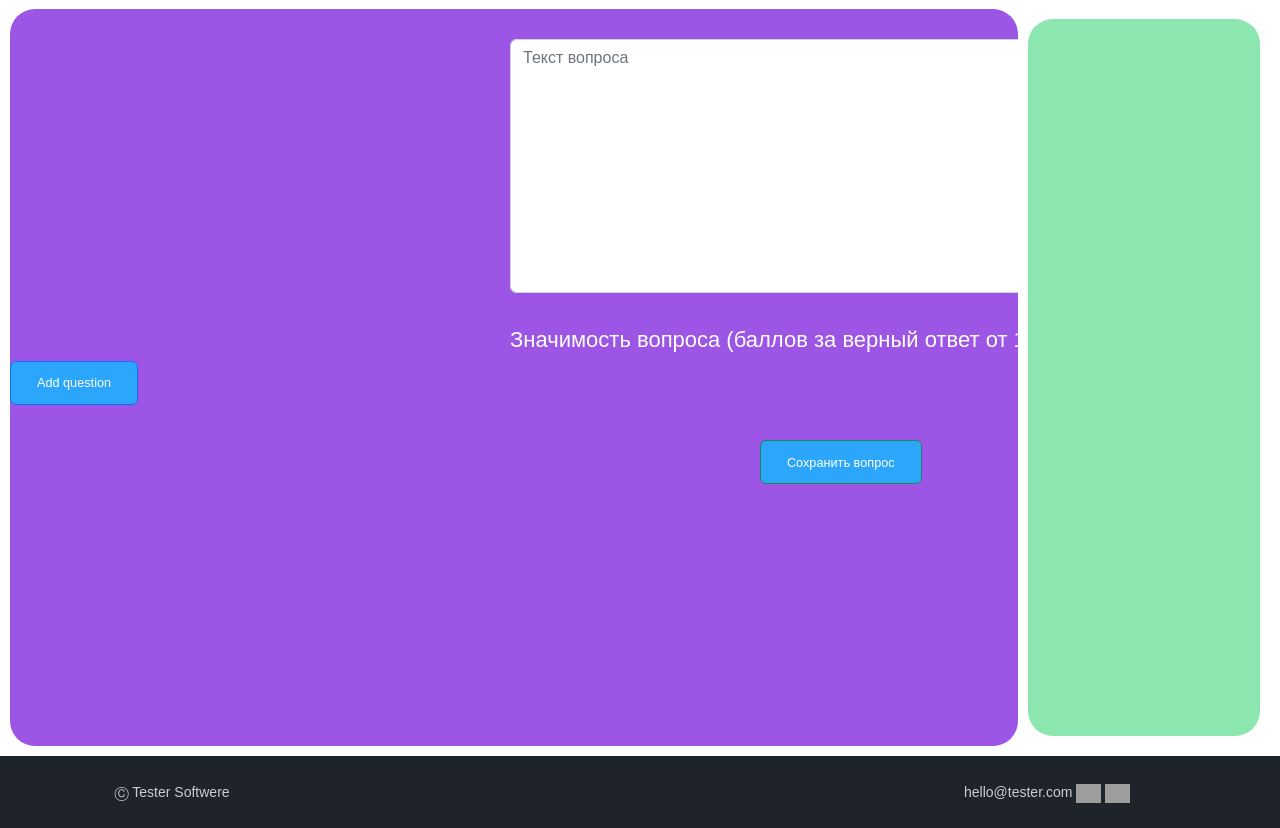
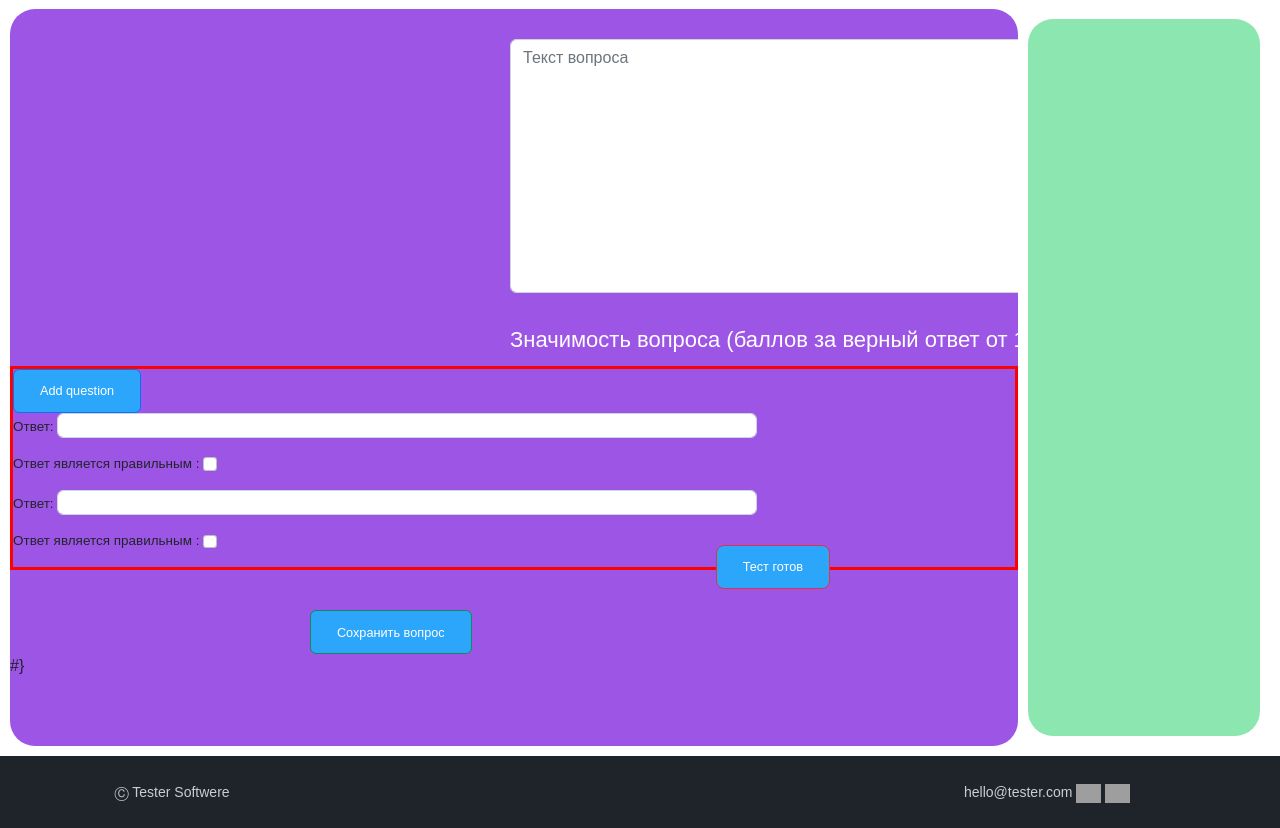
Before and after one commit to moipo/tester, a Django app: page /newtest/86/create_questions/ in a window 1280 px wide. Shown: the part 111-939 px from the top of the page. Run offline with Django 4.2, Linux system fonts and the light colour scheme; some libraries are stand-ins or nearby versions; grey boxes are pictures that could not be loaded.

Commit message:
dynamic forms part 2

```diff
--- a/templates/createquestions_form.html
+++ b/templates/createquestions_form.html
@@ -23,21 +23,29 @@
          <label class = "textstyle" for = "id_importance">Значимость вопроса (баллов за верный ответ от 1 до 10):</label>
          <input class ="form-control questionform_importance" min = "1" max = "10" type="number" name="importance" value="5" required="" id="id_importance" >
      </div>
+
+     <div class="form-group ans_group mx-auto" >
        <button type = "button" class="btn btn-primary plusBtn" name="button"> Add question </button>
-     <div class="form-group ansGroup" style = "margin-left: 450px;">
-       <button type="submit" class="btn btn-success btn-md createQuestionButton">Сохранить вопрос</button>
-       <div id = "empty_form" class ="hidden" >
+         <div id = "empty_form" class = "empty_form" >
        {{answer_form.as_p}}
         </div>
+        <div class = "empty_form">
+      {{answer_form.as_p}}
+       </div>
+    </div>
+ <button type="submit" class="btn btn-success btn-md createQuestionButton">Сохранить вопрос</button>
+ </form>
 
-     </div>
-
+<form action="{% url 'geturl' testid %}">#}
+  <button class = "btn btn-danger btn-lg finish" type="submit" name="button">Тест готов</button>
 </form>
-<!-- {# <form action="{% url 'geturl' testid %}">#}
-  <button class = "btn btn-danger btn-lg finish" type="submit" name="button">Тест готов</button>
-</form> -->
 
 <style>
+
+        .ans_group{
+        border: 3px solid red;
+        margin: 5px;
+        }
 
         .hidden{
           display:none
@@ -93,22 +101,28 @@
 </style>
 
 <script defer>
-
+  let num = 1
   const plusBtn = document.querySelector('.plusBtn')
   plusBtn.addEventListener('click', function handler() {
     const emptyForm = document.querySelector('#empty_form')
-  console.log(emptyForm)
-  // const emptyForm = document.getElementById('empty_form')
-  let newForm = emptyForm.сloneNode(true)
-  newForm.classList.remove("hidden")
-  const ansGroup = document.querySelector(".ansGroup")
+    let newForm = emptyForm.cloneNode(true)
+    newForm.setAttribute("id", `form${num}`)
+    newForm.setAttribute("name", `form${num}`)
+    num += 1
+    const ansGroup = document.querySelector(".ans_group")
     ansGroup.appendChild(newForm)
-  console.log("событие было вызвано")
-handler() // Hidden Не обязателен.
   });
 </script>
 
 {% endblock %}
+
+
+
+
+
+
+
+
 {% block answer%}
 {% for question in previous_questions %}
 <!-- some text and form:
--- a/templates/createtest_base.html
+++ b/templates/createtest_base.html
@@ -89,3 +89,9 @@
 
   </body>
 </html>
+
+<!-- <style>
+.content{
+  height:100%;
+}
+</style> -->
--- a/univ_app/views.py
+++ b/univ_app/views.py
@@ -59,6 +59,7 @@ class General:
         answer_form = AnswerForm()
         ctx = {
         "answer_form" : answer_form,
+        'testid': testid,
         }
         return render(request,"createquestions_form.html", ctx)
 
@@ -137,8 +138,6 @@ class General:
         "testid":testid,
         "yoururl": yoururl,
         }
-
-
         return render(request, "geturl.html", ctx)
 
 
```
Also changed, not shown: db.sqlite3. Lines whose indentation alone changed are shown as unchanged.
